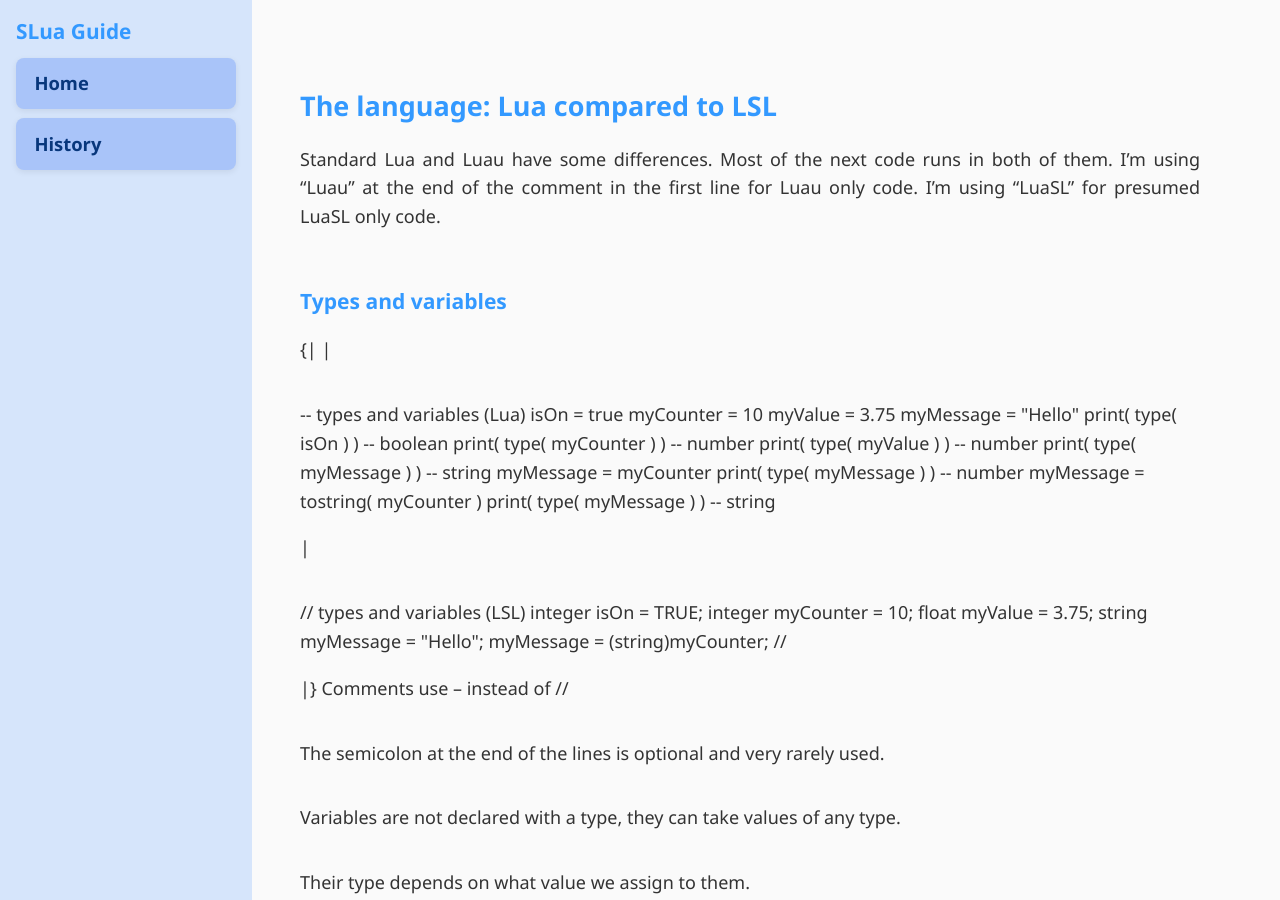
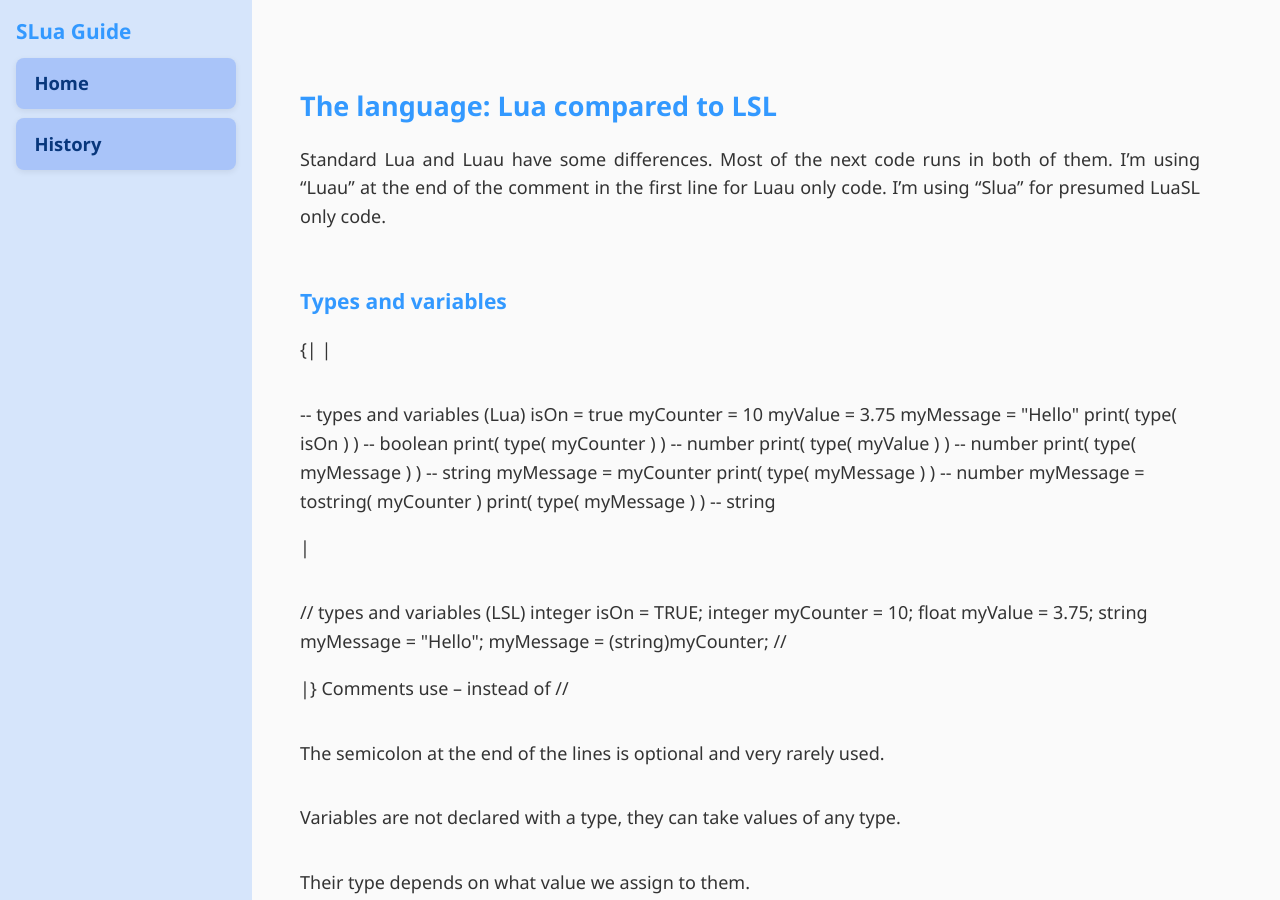
Before and after one commit to Suzanna-Linn/slua, a Jekyll site: the page built from docs/language1.md, in a window 1280 px wide and 900 px high. Built offline with Jekyll 4.4.1, drawn with Linux system fonts in a browser that asks for light colours; nearby versions of some CDN libraries; our own code applies the rules of GitHub Pages for plain Markdown files; comment, search, counter and statistics services are not loaded; some of the changed text lies outside the part shown.

Commit message:
docs/language1.md updated from https://stackedit.io/

```diff
--- a/docs/language1.md
+++ b/docs/language1.md
@@ -5,7 +5,7 @@
 ## The language: Lua compared to LSL
 Standard Lua and Luau have some differences. Most of the next code runs in both of them.
 I'm using "Luau" at the end of the comment in the first line for Luau only code.
-I'm using "LuaSL" for presumed LuaSL only code.
+I'm using "Slua" for presumed LuaSL only code.
 
 
 ### Types and variables
@@ -161,7 +161,7 @@
 The compound operators, += and so on, doesn't exist in standard Lua, but they exist in Luau, so LuaSL will also have them: +=, -=, *=, /=, //=, %=, ^=.
 
 
-== If, while, for, repeat ==
+###  If, while, for, repeat
 {| {{KBtable}}
 |
 <syntaxhighlight lang="lua" line copy>
@@ -233,7 +233,7 @@
 We can't use an assignment in a condition. In Lua, assignments are statements, not expressions. In case that we write a  =  instead of a  ==  in a condition, we will get an error when compiling.
 
 
-== Functions, ll functions ==
+### Functions, ll functions
 {| {{KBtable}}
 |
 <syntaxhighlight lang="lua" line copy>
@@ -321,7 +321,7 @@
 This is how LL functions will look in LuaSL. We will have all the LL functions (including LinksetData, Experiences, all) with the same parameters and constants and the difference will be calling them with a "." between "ll" and the name of the function.
 
 
-== Tables as lists ==
+### Tables as lists
 {| {{KBtable}}
 |
 <syntaxhighlight lang="lua" line copy>
@@ -420,7 +420,7 @@
 Lua doesn't have a function to find an element in the array table, but Luau has and also LuaSL will.
 
 
-== Tables as (key, value) pairs (like the linkset data) ==
+### Tables as (key, value) pairs (like the linkset data)
 {| {{KBtable}}
 |
 <syntaxhighlight lang="lua" line copy>
@@ -511,7 +511,7 @@
 
 
 
-== Tables of functions instead of if...elseif chain ==
+### Tables of functions instead of if...elseif chain
 {| {{KBtable}}
 |
 <syntaxhighlight lang="lua" line copy>
```
Also changed, not shown: other parts of docs/language1.md (+2 -2 lines).
